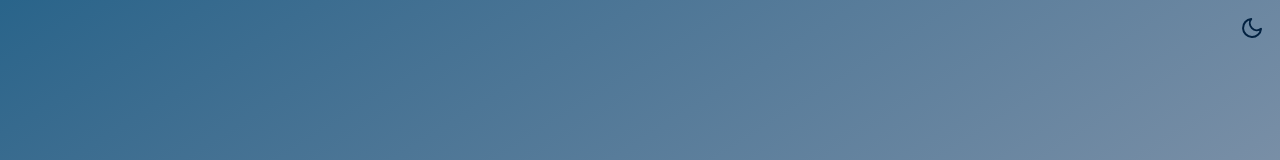
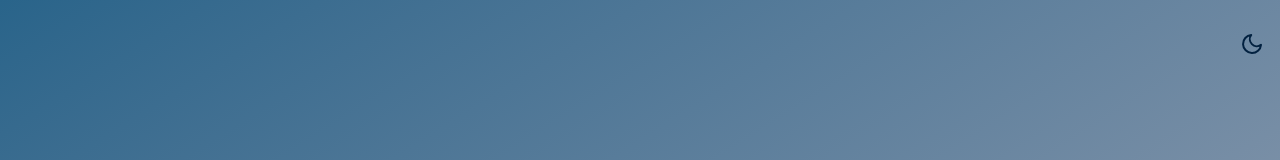
Before and after one commit to RUBA-Labs/frontend-CSC3213, a Next.js app: page /login in a window 1280 px wide. Shown: the top 160 px of the page. Built offline with nearby package versions, Linux system fonts and the light colour scheme.

Commit message:
Fix and restacher

```diff
--- a/src/app/(auth)/login/page.tsx
+++ b/src/app/(auth)/(pages)/login/page.tsx
@@ -1,16 +1,16 @@
-import LoginForm from '../components/loginForm';
-import ImageSlider from '../components/imageslider';
+import LoginForm from '../../components/loginForm';
+import ImageSlider from '../../components/imageslider';
 import ThemeSwitch from "@/components/ThemeSwitch";
 import Footer from "@/components/footer";
 import React from "react";
-import "../style/page.css";
+import "../../style/page.css";
 
 export default function Login() {
     return (
-        <div className="pagebackground w-screen h-screen flex flex-col items-center lg:justify-center overflow-hidden">
+        <div className="pagebackground ">
 
             {/* Top - Theme Switcher */}
-            <div className="absolute top-4 right-4">
+            <div className="themeSwitchContainer">
                 <ThemeSwitch />
             </div>
 
@@ -24,7 +24,7 @@ export default function Login() {
                 </div>
 
                 {/* Image Slider */}
-                <div className="w-1/2 flex justify-center lg:order-first">
+                <div className="imageSliderContainer">
                     <ImageSlider />
                 </div>
             </div>
--- a/src/app/(auth)/components/button.tsx
+++ b/src/app/(auth)/components/button.tsx
@@ -1,3 +1,5 @@
+import "../style/button.css";
+
 export default function Button({ type, label }: {
     type: "button" | "submit" | "reset" | undefined,
     label: string
@@ -5,10 +7,7 @@ export default function Button({ type, label }: {
     return (
         <button
             type={type}
-            className="w-full
-            bg-dark5 text-dark3 py-2 rounded-lg hover:bg-dark3 hover:text-dark5 transition duration-300
-            dark:bg-dark3 dark:text-dark5 py-2 rounded-lg dark:hover:bg-dark5 dark:hover:text-dark3 transition duration-300"
-        >
+            className="button">
             {label}
         </button>
     );
--- a/src/app/(auth)/components/loginForm.tsx
+++ b/src/app/(auth)/components/loginForm.tsx
@@ -2,7 +2,7 @@ import Link from "next/link";
 import Input from "./input";
 import Button from "./button";
 import { FaEnvelope, FaLock } from "react-icons/fa";
-import "./form.css";
+import "../style/form.css";
 
 export default function LoginForm() {
     return (
--- /dev/null
+++ b/src/app/(auth)/style/button.css
@@ -0,0 +1,13 @@
+@import "../../../styles/globals.css";
+
+@layer components {
+    .button{
+        @apply
+        w-full
+        bg-dark5 text-dark3 py-2 rounded-lg hover:bg-dark3 hover:text-dark5 transition duration-300
+        dark:bg-dark3 dark:text-dark5 py-2 rounded-lg dark:hover:bg-dark5 dark:hover:text-dark3 transition duration-300;
+
+    }
+
+
+}
--- a/src/app/(auth)/style/page.css
+++ b/src/app/(auth)/style/page.css
@@ -4,7 +4,8 @@
     .pagebackground {
         @apply
         bg-gradient-to-br from-dark1 to-dark3
-        dark:bg-gradient-to-br dark:from-dark5 dark:to-dark5/5 px-4;
+        dark:bg-gradient-to-br dark:from-dark5 dark:to-dark5/5 px-4
+        w-screen h-screen flex flex-col items-center lg:justify-center overflow-hidden;
 }
 .pageflexbox {
        @apply
@@ -14,4 +15,16 @@
        lg:gap-35
        overflow-hidden
     }
+
+    .themeSwitchContainer {
+        @apply
+        md:absolute md:top-4 md:right-4
+        mt-4 mb-0.5;
+
+    }
+
+    .imageSliderContainer {
+        @apply
+        w-1/2 flex justify-center lg:order-first ;
+    }
 }
--- a/src/components/ThemeSwitch.tsx
+++ b/src/components/ThemeSwitch.tsx
@@ -6,7 +6,7 @@ import { useTheme } from 'next-themes'
 import Image from "next/image"
 
 //styles
-import "./ThemeSwitch.css"
+import "../styles/ThemeSwitch.css"
 
 export default function ThemeSwitch() {
   const [mounted, setMounted] = useState(false)
```
Also changed, not shown: src/app/(auth)/(pages)/password-reset/page.tsx (renamed from src/app/(auth)/password-reset/page.tsx), src/app/(auth)/(pages)/sign-up/page.tsx (renamed from src/app/(auth)/sign-up/page.tsx), src/app/(auth)/style/form.css (renamed from src/app/(auth)/components/form.css), src/styles/ThemeSwitch.css (renamed from src/components/ThemeSwitch.css).
